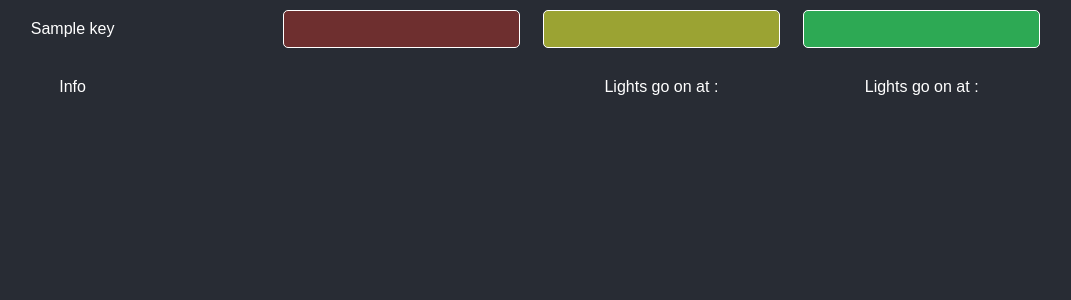
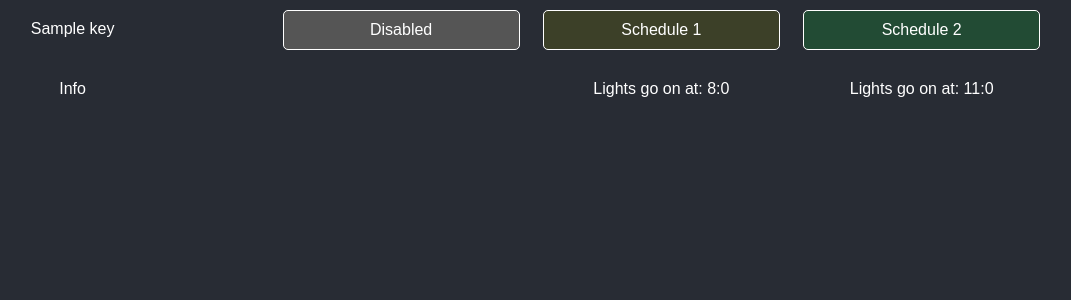
Before and after one commit to MituuZ/lights-ui, a Flask app: template templates/index.html in a window 1280 px wide. Shown: the top 300 px of the page, without its empty margins (177-1248 px from the left). Run offline with Flask 3, Linux system fonts and the light colour scheme; the template is opened without the code that fills it: most values are stand-ins (such as "Sample title", 1, 10 or a date in 2020).

Commit message:
Add description

```diff
--- a/config_example.py
+++ b/config_example.py
@@ -6,4 +6,5 @@ class Config:
     SCHEDULE_2 = 'Schedule 2'
     SCHEDULE_2_HOUR = 11
     SCHEDULE_2_MINUTE = 00
+    SCHEDULE_DESCRIPTION = 'Lights go on at: '
     USER = 'user'
--- a/templates/index.html
+++ b/templates/index.html
@@ -24,8 +24,8 @@
         <div class="row">
             <div class="cell title">Info</div>
             <div class="cell"></div>
-            <div class="cell">Lights go on at {{ config['SCHEDULE_1_HOUR'] }}:{{ config['SCHEDULE_1_MINUTE'] }}</div>
-            <div class="cell">Lights go on at {{ config['SCHEDULE_2_HOUR'] }}:{{ config['SCHEDULE_2_MINUTE'] }}</div>
+            <div class="cell">{{ config['SCHEDULE_DESCRIPTION'] }} {{ config['SCHEDULE_1_HOUR'] }}:{{ config['SCHEDULE_1_MINUTE'] }}</div>
+            <div class="cell">{{ config['SCHEDULE_DESCRIPTION'] }} {{ config['SCHEDULE_2_HOUR'] }}:{{ config['SCHEDULE_2_MINUTE'] }}</div>
         </div>
     </div>
 </body>
```
